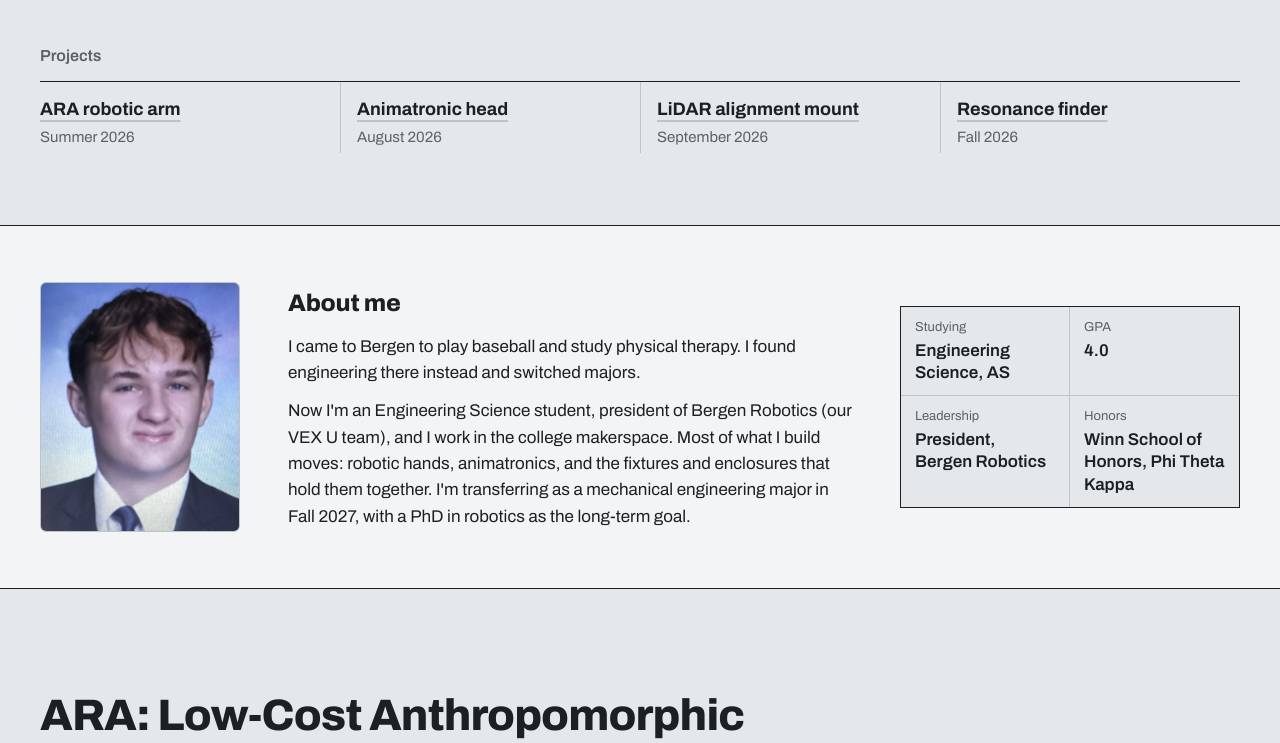
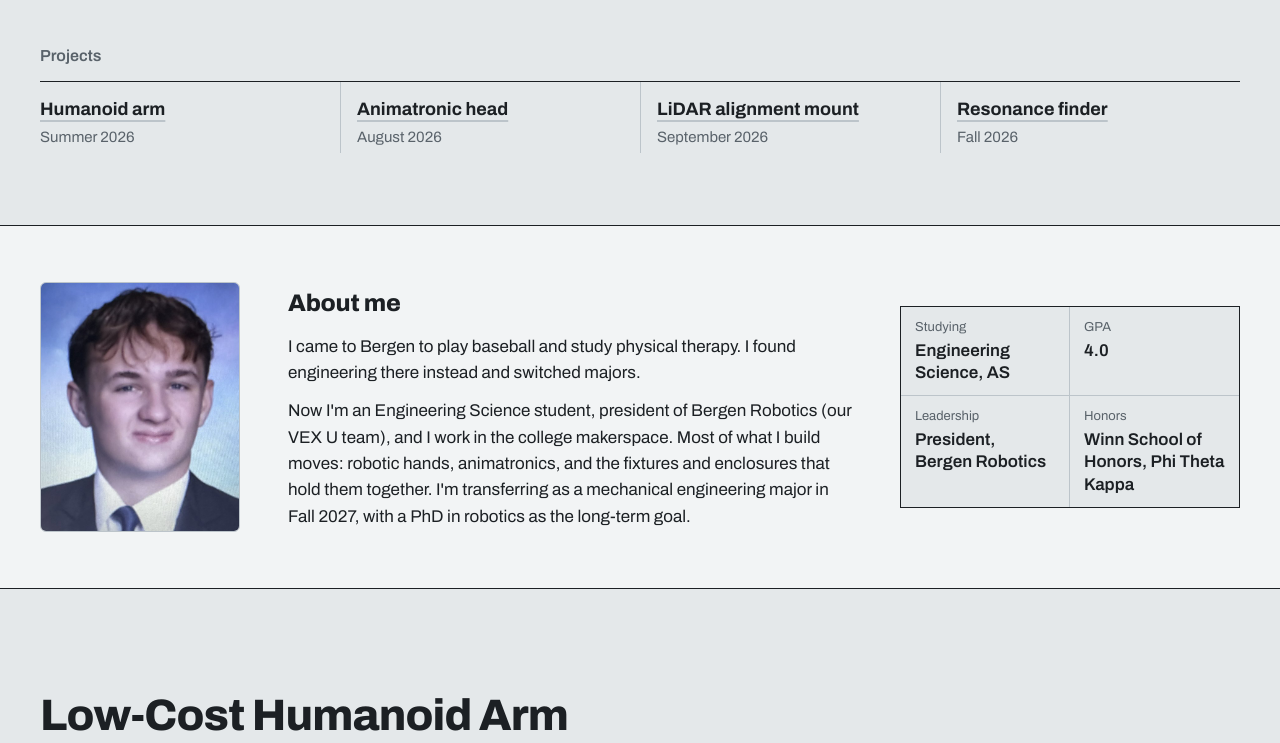
Before and after one commit to trydell29/Mechanical-Design-Portfolio-Tyler-Rydell, a React (Vite) app: page / in a window 1280 px wide. Shown: the part 267-1010 px from the top of the page. Built offline with nearby package versions, Linux system fonts and the light colour scheme.

Commit message:
Rename ARA to Humanoid Arm; square off leader line ends
Co-Authored-By: Claude Opus 5.5 <noreply@anthropic.com>
Claude-Session: https://claude.ai/code/session_01UJoAhQq26ZiJCAmbM4omh7

```diff
--- a/src/content.js
+++ b/src/content.js
@@ -35,8 +35,8 @@ export const about = {
 export const projects = [
   {
     id: "ara",
-    title: "ARA: Low-Cost Anthropomorphic Robotic Arm",
-    short: "ARA robotic arm",
+    title: "Low-Cost Humanoid Arm",
+    short: "Humanoid arm",
     meta: [
       ["When", "Summer 2026"],
       ["Team", "6 people"],
--- a/src/index.css
+++ b/src/index.css
@@ -240,8 +240,7 @@ a {
 }
 .leaders__halo {
   stroke: rgba(255, 255, 255, 0.85);
-  stroke-width: 5;
-  stroke-linecap: round;
+  stroke-width: 4;
 }
 .leaders__line {
   stroke: var(--ink);
```
